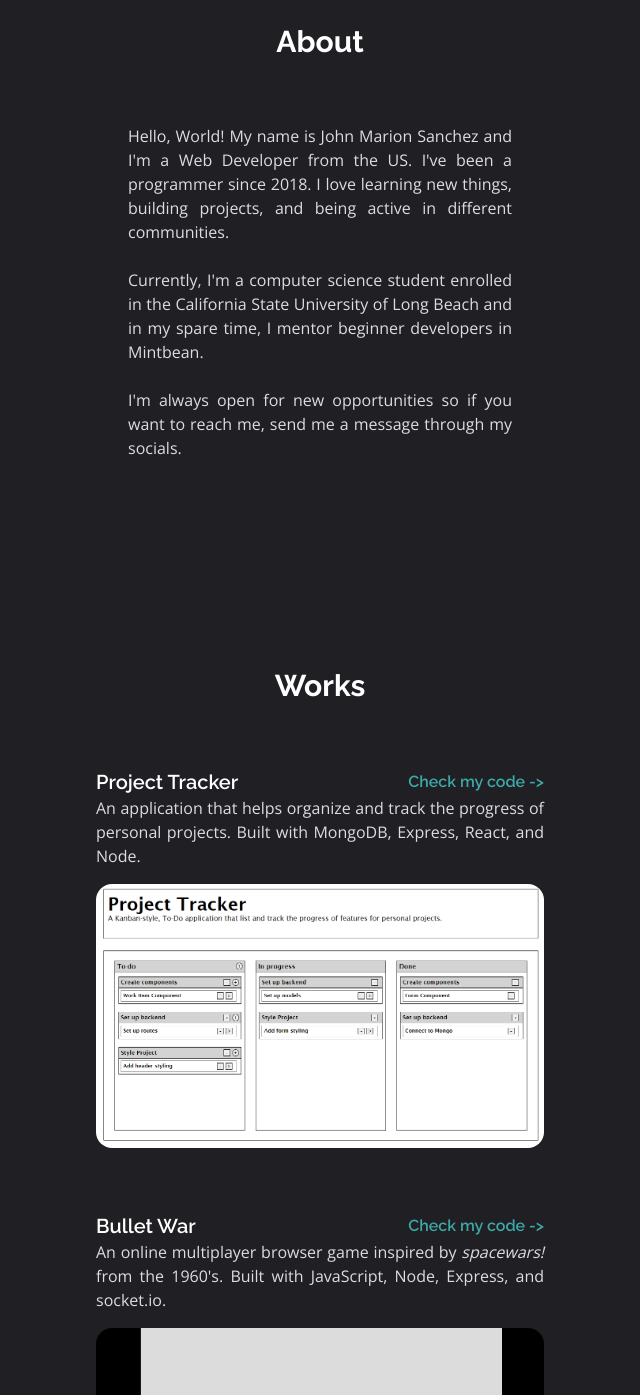
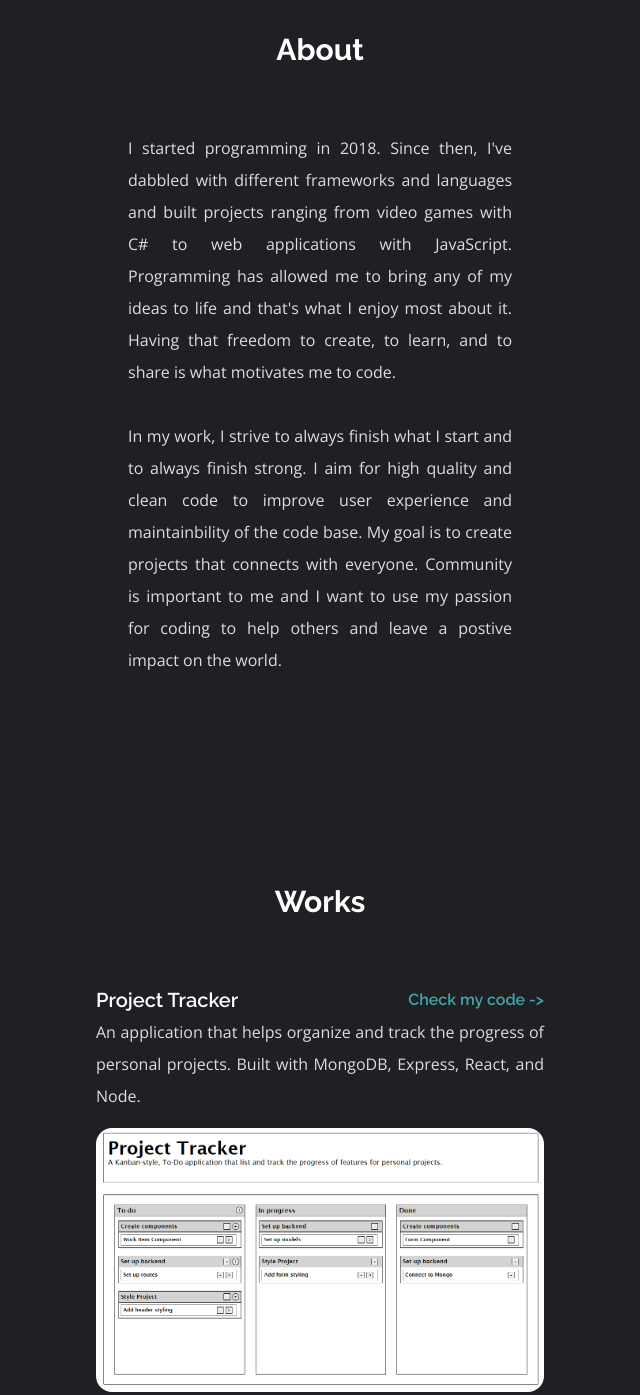
Before and after one commit to richpineapple/briantran, a website: page src/index.html in a window 1280 px wide. Shown: the part 700-2095 px from the top of the page, without its empty margins (320-960 px from the left). Drawn offline with nearby package versions, Linux system fonts and the light colour scheme.

Commit message:
Change about me

```diff
--- a/src/index.html
+++ b/src/index.html
@@ -4,13 +4,14 @@
     <meta charset="UTF-8">
     <meta http-equiv="X-UA-Compatible" content="IE=edge">
     <meta name="viewport" content="width=device-width, initial-scale=1.0">
+    <meta name="description" content="Personal website for John Marion Sanchez. Contains samples of my work and links for my socials.">
     <link href="/dist/output.css" rel="stylesheet">
     <link rel="preconnect" href="https://fonts.googleapis.com">
     <link rel="preconnect" href="https://fonts.gstatic.com" crossorigin>
     <link href="https://fonts.googleapis.com/css2?family=Open+Sans:wght@300;400;600&family=Raleway:wght@100;500;600;700&display=swap" rel="stylesheet">
     <title>John Marion Sanchez</title>
 </head>
-<body class="bg-background text-header font-header font-medium text-m">
+<body class="bg-background text-header font-header font-medium text-m leading-8">
     <div id="home"></div>
     <nav class="sticky top-0 p-2.5 w-full flex justify-center bg-background">
         <ul>
@@ -32,19 +33,16 @@
         <h1 class="mt-52 mb-16 text-center font-bold text-3xl">About</h1>
         <article class="my-12 mx-auto max-w-xs sm:max-w-sm text-justify">
             <p class="font-text font-light text-text">
-                Hello, World! My name is John Marion Sanchez and I'm a Web Developer from the US.
-                I've been a programmer since 2018. I love learning new things, building projects, and being active in different communities.
+                I started programming in 2018. Since then, I've dabbled with different frameworks and languages and built projects ranging from video games with C# to web applications with JavaScript. Programming has allowed me to bring any of my ideas to life and that's what I enjoy most about it. Having that freedom to create, to learn, and to share is what motivates me to code.
                 <br><br>
-                Currently, I'm a computer science student enrolled in the California State University of Long Beach and in my spare time, I mentor beginner developers in Mintbean.
-                <br><br>
-                I'm always open for new opportunities so if you want to reach me, send me a message through my socials.
+                In my work, I strive to always finish what I start and to always finish strong. I aim for high quality and clean code to improve user experience and maintainbility of the code base. My goal is to create projects that connects with everyone. Community is important to me and I want to use my passion for coding to help others and leave a postive impact on the world.
              </p>
         </article>
     </section>
     <div id="works"></div>
     <section>
         <h1 class="mt-52 mb-16 text-center font-bold text-3xl">Works</h1>
-        <article class="my-16 mx-auto max-w-xs sm:max-w-md text-justify">
+        <article class="mb-16 mt-12 mx-auto max-w-xs sm:max-w-md text-justify">
             <div class="flex justify-between items-center">
                 <h3 class="font-semibold text-xl">Project Tracker</h3>
                 <a href="https://github.com/johnmarion1126/project-tracker" class=" font-semibold text-link hover:opacity-70">Check my code -></a>
@@ -80,7 +78,7 @@
                 </a>
             </div>
         </ul>
-        <small class="text-background text-xs font-header">© 2021 John Marion Sanchez</small>
+        <small class="text-background text-xs font-header">© 2022 John Marion Sanchez</small>
     </footer>
 </body>
 </html>
```
Also changed, not shown: dist/output.css.
